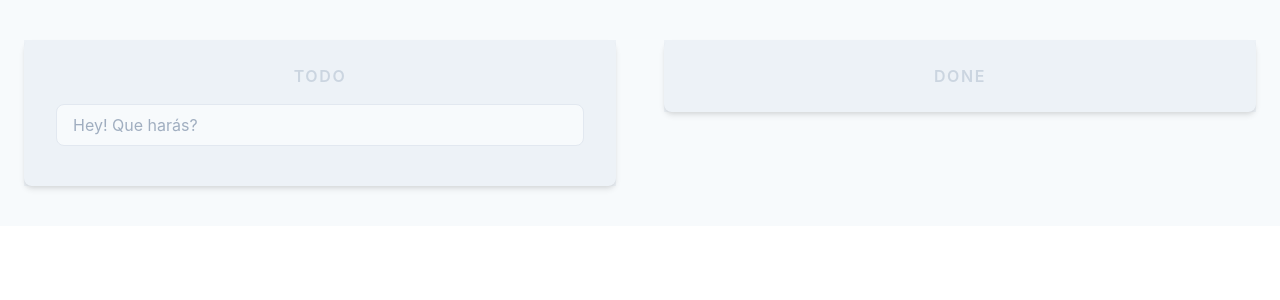
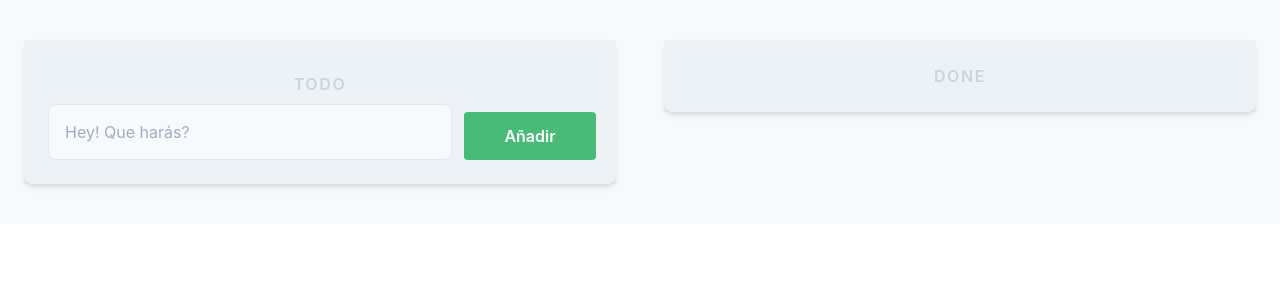
Before and after one commit to alaila4/todo-app-react, a React (Create React App) app: page / in a window 1280 px wide. Shown: the top 300 px of the page. Built offline with nearby package versions, Linux system fonts and the light colour scheme.

Commit message:
fix 🙌

```diff
--- a/src/App.js
+++ b/src/App.js
@@ -2,6 +2,8 @@ import React from 'react';
 
 import TodoCard from './TodoCard';
 import DoneCard from './DoneCard';
+
+
 
 
 
@@ -19,8 +21,6 @@ function App() {
   );
 }
 
-function handleClickAdd(props) {
-    taskData.push({id: taskData.length, title: props.title, active: true})
-}
+
 
 export default App;
--- a/src/Button.js
+++ b/src/Button.js
@@ -3,12 +3,14 @@ import React from 'react';
 var Button = (props) =>{
     return (
         <button
-                className="flex-auto
+                className="flex-1
                 text-center
                 font-semibold
                 rounded
-                py-3 px-4 mx-2
-                bg-green-500"
+                py-3 px-4 mx-1
+                bg-green-500
+                font-light
+                text-white"
                 type="button"
                 onClick={props.onClick}>
                 {props.text}
--- a/src/Input.js
+++ b/src/Input.js
@@ -1,20 +1,59 @@
 import React from 'react';
+import TaskList from './TaskList';
+import taskData from './taskData';
 
-function Input() {
+class Input extends React.Component {
+    constructor(props) {
+        super(props);
+        this.state = {value: ''};
+
+        this._handleKeyDown = this._handleKeyDown.bind(this);
+        this.handleChange = this.handleChange.bind(this);
+    }
+
+    _handleKeyDown = (e) => {
+        if (e.key === 'Enter') {
+            if(this.state.value !== ''){
+                this.setState({value: e.target.value});
+                this.sendTask();
+            }
+        }
+    }
+
+    handleChange(event) {
+        this.setState({value: event.target.value});
+    }
+
+    sendTask(){
+        // TaskList task = new TaskList();
+        // task.receiveTask(this.state.value);
+        taskData.push({id: taskData.length, title: this.state.value, active: true})
+        TaskList();
+
+    }
+
+    render(){
         return (
-    <div className="flex mx-0">
+
             <input
                 type="text"
                 className="bg-gray-100
                     focus:outline-none
                     focus:shadow-outline
                     border border-gray-300
-                rounded-lg py-2 px-4 my-4 mx-4
+                    rounded-lg py-0 px-4
                     appearance-none leading-normal
-                flex-auto"
-            placeholder="Hey! Que harás?"/>
-    </div>
+                    flex-1
+                    mx-2"
+                value={this.state.value}
+                placeholder="Hey! Que harás?"
+                onKeyDown={this._handleKeyDown}
+                onChange={this.handleChange}
+                />
+
         );
     }
 
+}
+
 export default Input;
--- a/src/TaskList.js
+++ b/src/TaskList.js
@@ -3,7 +3,7 @@ import taskData from './taskData.js';
 import TaskItem from './TaskItem.js';
 
 var TaskList = () => {
-    const finalTaskList = taskData.map(task => <TaskItem title={task.title}/>)
+    const finalTaskList = taskData.map(task => <TaskItem title={task.title} key={task.id}/>)
 
     return(
         <div>
--- a/src/TodoCard.js
+++ b/src/TodoCard.js
@@ -1,17 +1,37 @@
 import React from 'react';
 import Input from './Input';
+import Button from './Button';
+import taskData from './taskData';
 
 
 let TodoCard = () => {
+
+
     return (
         <div className="bg-gray-200 mx-6 my-10">
             <div className="shadow-md rounded rounded-lg px-4 py-6">
-                <h1 className="font-semibold tracking-widest text-gray-400 text-center" >TODO</h1>
-                <Input className=""/>
+
+                <h1 className="font-semibold tracking-widest text-gray-400 text-center my-2" >TODO</h1>
+
+                <div className="container flex flex-wrap">
+                    <div className="w-full md:w-3/4 flex">
+                        <Input/>
+                    </div>
+
+                    <div className="w-full md:w-1/4 flex mt-2">
+                        <Button text="Añadir" onClick={handleClickAdd} />
+                    </div>
+                </div>
+
+
             </div>
         </div>
 
     )
 }
 
+function handleClickAdd(props) {
+    taskData.push({id: taskData.length, title: props.title, active: true})
+}
+
 export default TodoCard;
```
Lines whose indentation alone changed are shown as unchanged.
